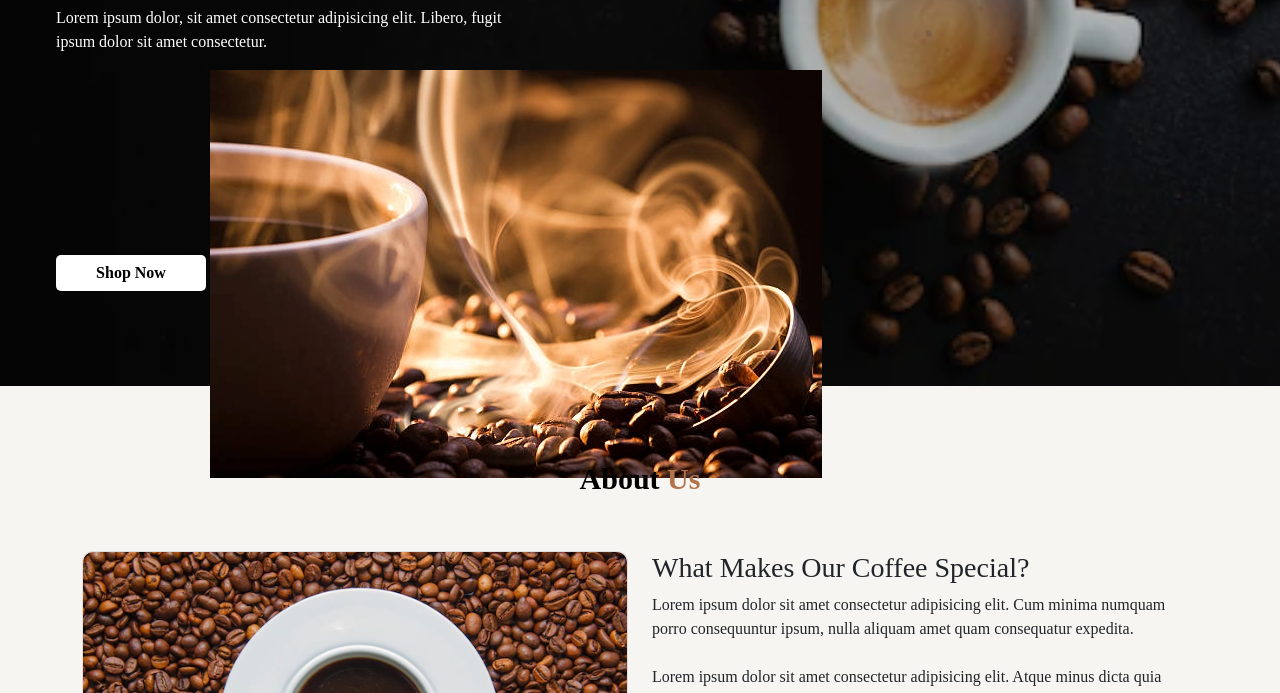
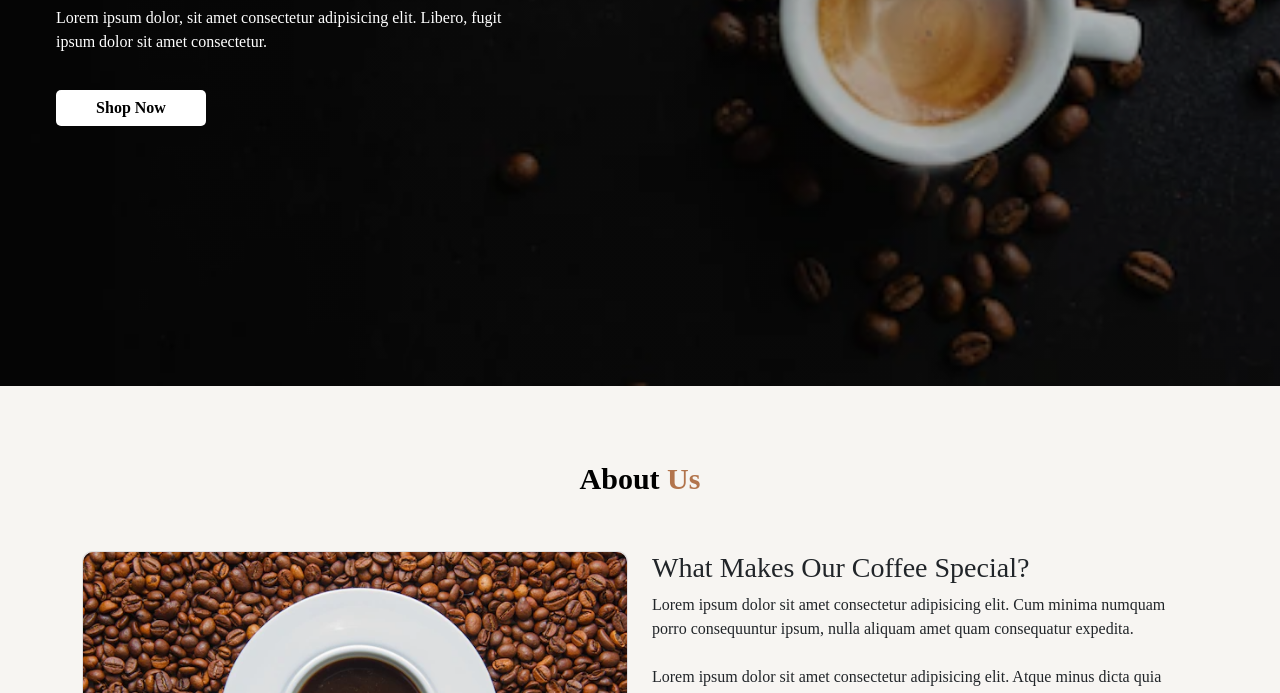
Before and after one commit to MEDIRAGHUVAMSHI/PROJECT1, a plain HTML site: page index.html in a window 1280 px wide. Shown: the part 407-1100 px from the top of the page. Drawn offline with nearby package versions, Linux system fonts and the light colour scheme; files whose address does not match are found by name.

Commit message:
Update index.html

```diff
--- a/index.html
+++ b/index.html
@@ -70,7 +70,6 @@
          <br>ipsum dolor sit amet consectetur.
       </p>
       <button id="btn">Shop Now</button>
-         <img src="./home.png" alt="">
     </div>
    </section>
 
```
